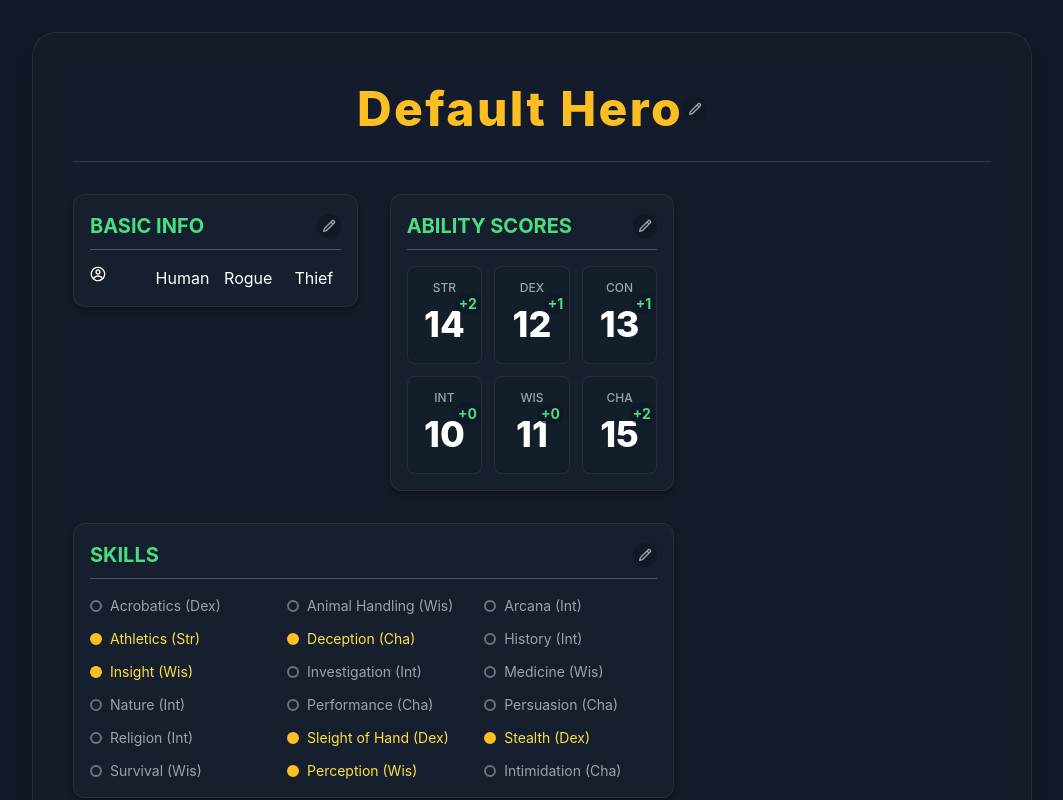
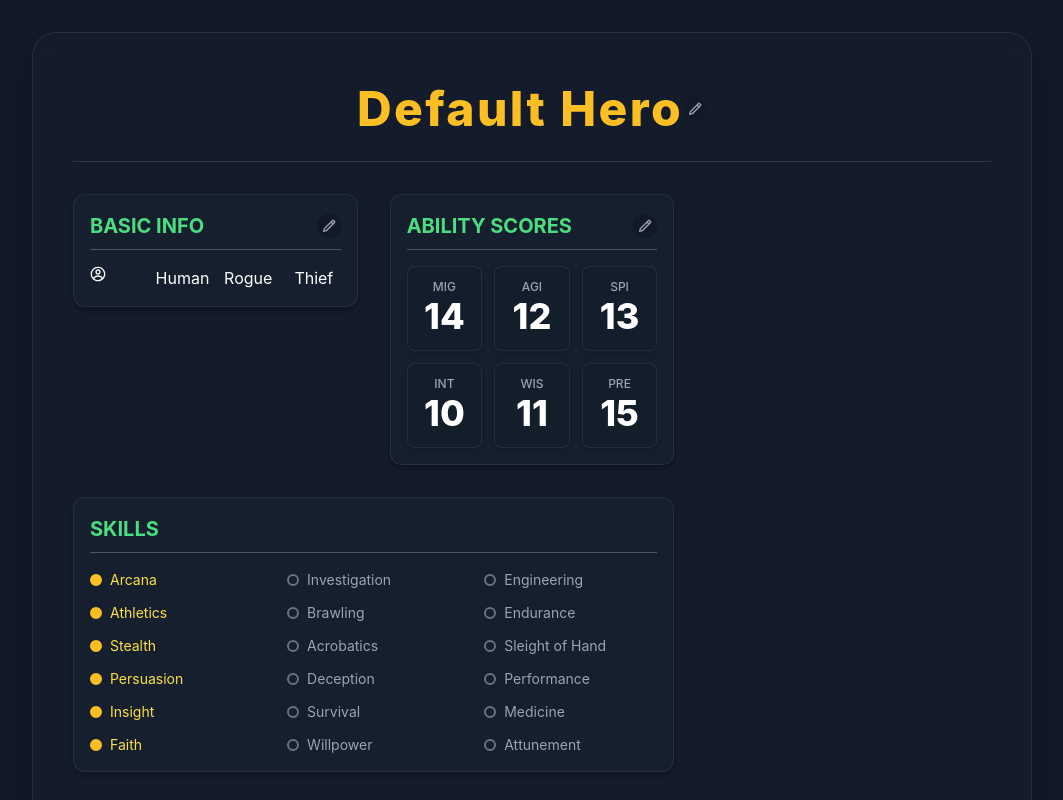
Before and after one commit to Mrpoink/DungeonMaster, a Next.js app in the folder dungeon-master/: page /pages/characterInfo in a window 1280 px wide. Shown: the top 800 px of the page, without its empty margins (108-1171 px from the left). Built offline with nearby package versions, Linux system fonts and the light colour scheme.

Commit message:
updated character sheet

```diff
--- a/dungeon-master/src/app/components/character/characterCreation.tsx
+++ b/dungeon-master/src/app/components/character/characterCreation.tsx
@@ -58,12 +58,12 @@ export default function CharacterCreation() {
             const characterData = {
                 username,
                 ...character,
-                str: character.stats.STRENGTH,
-                dex: character.stats.DEXTERITY,
-                con: character.stats.CONSTITUTION,
-                int: character.stats.INTELLIGENCE,
-                wis: character.stats.WISDOM,
-                cha: character.stats.CHARISMA
+                Might: character.stats.MIGHT,
+                Agility: character.stats.AGILITY,
+                Spirit: character.stats.SPIRIT,
+                Intellect: character.stats.INTELLECT,
+                Wisdom: character.stats.WISDOM,
+                Presence: character.stats.PRESENCE
             };
 
             const response = await fetch('http://localhost:1068/characters', {
@@ -148,7 +148,7 @@ export default function CharacterCreation() {
                                 value={value}
                                 onChange={handleChange}
                                 min="1"
-                                max="20"
+                                max="30"
                             />
                         </div>
                     ))}
--- a/dungeon-master/src/app/components/character/defaultCharacter.tsx
+++ b/dungeon-master/src/app/components/character/defaultCharacter.tsx
@@ -7,32 +7,38 @@ export const DEFAULT_CHARACTER: Character = {
     class: "Rogue",
     subclass: "Thief",
     stats: {
-        STRENGTH: 14,
-        DEXTERITY: 12,
-        CONSTITUTION: 13,
-        INTELLIGENCE: 10,
+        MIGHT: 14,
+        AGILITY: 12,
+        SPIRIT: 13,
+        INTELLECT: 10,
         WISDOM: 11,
-        CHARISMA: 15,
+        PRESENCE: 15,
     },
     skills: {
-        "Acrobatics (Dex)": false,
-        "Animal Handling (Wis)": false,
-        "Arcana (Int)": false,
-        "Athletics (Str)": true,
-        "Deception (Cha)": true,
-        "History (Int)": false,
-        "Insight (Wis)": true,
-        "Investigation (Int)": false,
-        "Medicine (Wis)": false,
-        "Nature (Int)": false,
-        "Performance (Cha)": false,
-        "Persuasion (Cha)": false,
-        "Religion (Int)": false,
-        "Sleight of Hand (Dex)": true,
-        "Stealth (Dex)": true,
-        "Survival (Wis)": false,
-        "Perception (Wis)": true,
-        "Intimidation (Cha)": false,
+        "Arcana": false,
+        "Investigation": false,
+        "Engineering": false,
+
+        "Athletics": false,
+        "Brawling": false,
+        "Endurance": false,
+
+        "Stealth": false,
+        "Acrobatics": false,
+        "Sleight of Hand": false,
+
+        "Persuasion": false,
+        "Deception": false,
+        "Performance": false,
+
+        "Insight": false,
+        "Survival": false,
+        "Medicine": false,
+
+        "Faith": false,
+        "Willpower": false,
+        "Attunement": false,
+
     },
     backstory: "He was a super cool hero or something"
 };
--- a/dungeon-master/src/app/pages/characterInfo/characterInfo.tsx
+++ b/dungeon-master/src/app/pages/characterInfo/characterInfo.tsx
@@ -1,8 +1,7 @@
 'use client'
 
 import { BottomNav } from "@/app/components/nav/nav";
-import { useState } from "react";
-import Character from "@/app/components/character/characterType";
+import { useState, useEffect, Dispatch, SetStateAction } from "react";
 import { DEFAULT_CHARACTER } from "@/app/components/character/defaultCharacter";
 import { BiPencil } from "react-icons/bi";
 import { FaCheck } from "react-icons/fa";
@@ -10,11 +9,55 @@ import { IoClose } from "react-icons/io5";
 import { MdBook } from 'react-icons/md';
 import {CharacterIcon} from "@/app/components/character/characterIcon";
 import SelectIcon from "@/app/components/character/characterIcon";
+import Character from "@/app/components/character/characterType";
 
+const skill_map ={
+    INTELLECT: ['Arcana', 'Investigation', 'Engineering'],
+    MIGHT: ['Athletics', 'Brawling', 'Endurance'],
+    AGILITY: ['Stealth', 'Acrobatics', 'Sleight of Hand'],
+    PRESENCE: ['Persuasion', 'Deception', 'Performance'],
+    WISDOM: ['Insight', 'Survival', 'Medicine'],
+    SPIRIT: ['Faith', 'Willpower', 'Attunement']
+}
 
+const all_skills = Object.values(skill_map).flat();
+const thresholds = { lvl1: 10, lvl2: 20, lvl3:25 }
+const maxScore = 120;
 
+const updateProficiencies = (currentStats: { [x: string]: number; }, setCharacterData: Dispatch<SetStateAction<Character>>) =>{
+    let skillsToGrant: { [key: string]: boolean } = {};
 
-// --- HELPER COMPONENTS ---
+    (Object.keys(skill_map) as (keyof typeof skill_map)[]).forEach((abilityKey) => {
+        const score = currentStats[abilityKey] || 0;
+        const governedSkills = skill_map[abilityKey];
+
+        let skillsGranted = 0;
+
+        if (score >= thresholds.lvl3){
+            skillsGranted = 3;
+        } else if (score >= thresholds.lvl2){
+            skillsGranted = 2;
+        } else if (score >= thresholds.lvl1){
+            skillsGranted = 1;
+        }
+        governedSkills.forEach((skill: string, index: number) => {
+            skillsToGrant[skill] = index < skillsGranted;
+        });
+    });
+
+    setCharacterData((prevCharacter) => {
+        const newSkillsState = {
+            ...prevCharacter.skills,
+            ...skillsToGrant
+        };
+        return {
+            ...prevCharacter,
+            skills: newSkillsState
+        };
+    });
+
+}
+
 const EditInput = (props: React.InputHTMLAttributes<HTMLInputElement>) => (
     <input
         className="edit-input"
@@ -22,33 +65,30 @@ const EditInput = (props: React.InputHTMLAttributes<HTMLInputElement>) => (
     />
 );
 
-const AbilityScore = ({ name, score }: { name: string, score: number }) => {
-    const modifier = Math.floor((score - 10) / 2);
-    const modString = modifier >= 0 ? `+${modifier}` : modifier.toString();
-
+const AbilityScore = ({ name, score }: { name: string; score: number }) => {
     return (
-        <div className="ability-score-display">
-            <span className="ability-label">{name.substring(0, 3)}</span>
-            <div className="relative mt-1">
-                <span className="ability-score">{score}</span>
-                <span className="ability-mod">
-                    {modString}
-                </span>
+        <div className="flex flex-col items-center justify-center p-3 bg-gray-700/70 rounded-xl border border-gray-600 shadow-md ability-score-display">
+            <span className="text-xs uppercase font-bold text-yellow-400 mb-1 ability-label">{name.substring(0, 3)}</span>
+            <div className="relative mt-1 flex flex-col items-center">
+                <span className="text-3xl font-extrabold text-white ability-score">{score}</span>
             </div>
         </div>
     );
 };
 
-
  // --- MAIN COMPONENT ---
  export default function CharacterInfo() {
     const [characterData, setCharacterData] = useState(DEFAULT_CHARACTER);
+
+    useEffect(() => {
+        updateProficiencies(characterData.stats, setCharacterData);
+    }, [characterData.stats]);
+
 
     // --- EDITING STATES ---
     const [isEditingName, setIsEditingName] = useState(false);
     const [isEditingBasic, setIsEditingBasic] = useState(false);
     const [isEditingStats, setIsEditingStats] = useState(false);
-    const [isEditingSkills, setIsEditingSkills] = useState(false);
     const [isEditingBackstory, setIsEditingBackstory] = useState(false);
 
     // Temporary form states
@@ -57,10 +97,12 @@ const AbilityScore = ({ name, score }: { name: string, score: number }) => {
     const [tempClass, setTempClass] = useState(characterData.class);
     const [tempSubclass, setTempSubclass] = useState(characterData.subclass);
     const [tempStats, setTempStats] = useState(characterData.stats);
-    const [tempSkills, setTempSkills] = useState(characterData.skills);
     const [tempBackstory, setTempBackstory] = useState(characterData.backstory);
     const [tempIcon, setTempIcon] = useState(0);
 
+    const [validationMessage, setValidationMessage] = useState('')
+    const totalScore = Object.values(tempStats).reduce((sum,score) => sum + (Number(score) || 0), 0)
+    const pointsRemaining = maxScore-totalScore
 
     // --- SAVE HANDLERS ---
     const handleSaveName = () => {
@@ -69,25 +111,31 @@ const AbilityScore = ({ name, score }: { name: string, score: number }) => {
     };
 
     const handleSaveBasic = () => {
-        setCharacterData(prev => ({ ...prev, icon: tempIcon }));
-        setCharacterData(prev => ({ ...prev, race: tempRace }));
-        setCharacterData(prev => ({ ...prev, class: tempClass }));
-        setCharacterData(prev => ({ ...prev, subclass: tempSubclass }));
+        setCharacterData(prev => ({
+            ...prev,
+            icon: tempIcon,
+            race: tempRace,
+            class: tempClass,
+            subclass: tempSubclass
+         }));
         setIsEditingBasic(false);
     }
 
     const handleSaveStats = () => {
+        setValidationMessage('');
         const savedStats = Object.fromEntries(
-            Object.entries(tempStats).map(([key, value]) => [key, parseInt(value as any) || 0])
-        ) as Character['stats'];
+            Object.entries(tempStats).map(([key, value]) => [key, Number(value) || 0])
+        );
+        const newTotalScore = Object.values(savedStats).reduce((sum,score) => sum + (Number(score) || 0), 0);
+         if (newTotalScore > maxScore){
+            setValidationMessage('Total ability score (${newTotalScore}) cannot exceed maxium limit of (${maxScore}).');
+            return;
+         }
+
         setCharacterData(prev => ({ ...prev, stats: savedStats }));
         setIsEditingStats(false);
     };
 
-    const handleSaveSkills = () => {
-        setCharacterData(prev => ({ ...prev, skills: tempSkills }));
-        setIsEditingSkills(false);
-    };
 
     const handleSaveBackstory = () => {
         setCharacterData(prev => ({ ...prev, backstory: tempBackstory }));
@@ -201,32 +249,38 @@ const AbilityScore = ({ name, score }: { name: string, score: number }) => {
                         <h3 className="heading-text">Edit Ability Scores</h3>
                         <div className="edit-controls">
                             <button onClick={handleSaveStats} className="edit-save-btn"><FaCheck className="w-5 h-5" /></button>
-                            <button onClick={() => setIsEditingStats(false)} className="edit-cancel-btn"><IoClose className="w-5 h-5" /></button>
+                            <button onClick={() => {setIsEditingStats(false); setValidationMessage('')}} className="edit-cancel-btn"><IoClose className="w-5 h-5" /></button>
                         </div>
+                    </div>
+                    {validationMessage && (
+                        <div className="p-3 mb-4 text-sm font-medium text-red-100 bg-red-800/70 rounded-lg">
+                            {validationMessage}
+                        </div>
+                    )}
+                    <div className="mb-4 p-3 bg-gray-700 rounded-lg flex justify-between items-center text-sm font-semibold">
+                        <span className="text-gray-300">Total Score: <span className="text-yellow-400">{totalScore}</span> / {maxScore}</span>
+                        <span className={`font-bold ${pointsRemaining >= 0 ? 'text-green-400' : 'text-red-400'}`}>
+                            {pointsRemaining >= 0 ? `Remaining: ${pointsRemaining}` : `Over Limit: ${Math.abs(pointsRemaining)}`}
+                        </span>
                     </div>
                     <div className="ability-scores-grid">
                         {Object.entries(tempStats).map(([name, score]) => {
-                            const modifier = Math.floor((parseInt(score as any) || 0) - 10) / 2;
-                            const modString = modifier >= 0 ? `+${modifier}` : modifier.toString();
-
                             return (
                                 <div key={name} className="flex flex-col items-start">
-                                    <label className="text-sm uppercase font-medium text-gray-400 mb-1">{name} ({modString})</label>
+                                    <label className="text-sm uppercase font-medium text-gray-400 mb-1">{name}</label>
                                     <EditInput
+                                        name={name}
                                         type="number"
                                         min="1"
                                         max="30"
                                         value={score}
                                         onChange={(e) => {
                                           const { name, value } = e.target;
-
-                                          // Convert the string value to a number using Number()
                                           const newValue = Number(value);
-
 
                                           setTempStats(prev => ({
                                           ...prev,
-                                          [name]: newValue // newValue is now guaranteed to be a 'number'
+                                          [name]: newValue
                                           }));
 
                                         }}
@@ -244,7 +298,10 @@ const AbilityScore = ({ name, score }: { name: string, score: number }) => {
                 <div className="heading-with-edit border-b border-gray-700 pb-2">
                     <h3 className="heading-text">ABILITY SCORES</h3>
                     <button
-                        onClick={() => {setTempStats(characterData.stats); setIsEditingStats(true);}}
+                        onClick={() => {
+                            setTempStats(characterData.stats);
+                            setIsEditingStats(true);
+                        }}
                         className="edit-button"
                         title="Edit Stats"
                     >
@@ -253,7 +310,7 @@ const AbilityScore = ({ name, score }: { name: string, score: number }) => {
                 </div>
                 <div className="ability-scores-grid">
                     {Object.entries(characterData.stats).map(([name, score]) => (
-                        <AbilityScore key={name} name={name} score={score as number} />
+                        <AbilityScore key={name} name={name} score={score} />
                     ))}
                 </div>
             </div>
@@ -261,35 +318,6 @@ const AbilityScore = ({ name, score }: { name: string, score: number }) => {
     };
 
     const renderSkills = () => {
-        if (isEditingSkills) {
-            return (
-                <div className="content-block">
-                    <div className="heading-with-edit">
-                        <h3 className="heading-text">Edit Skills</h3>
-                        <div className="edit-controls">
-                            <button onClick={handleSaveSkills} className="edit-save-btn"><FaCheck className="w-5 h-5" /></button>
-                            <button onClick={() => setIsEditingSkills(false)} className="edit-cancel-btn"><IoClose className="w-5 h-5" /></button>
-                        </div>
-                    </div>
-                    <div className="skills-grid">
-                        {Object.entries(tempSkills).map(([skillName, isProficient]) => (
-                            <div key={skillName} className="flex items-center space-x-3">
-                                <label className="relative inline-flex items-center cursor-pointer">
-                                    <input
-                                        type="checkbox"
-                                        checked={isProficient}
-                                        onChange={(e) => setTempSkills(prev => ({ ...prev, [skillName]: e.target.checked }))}
-                                        className="sr-only peer"
-                                    />
-                                    <div className="w-9 h-5 bg-gray-600 peer-focus:outline-none peer-focus:ring-2 peer-focus:ring-yellow-300 rounded-full peer peer-checked:after:translate-x-full rtl:peer-checked:after:-translate-x-full peer-checked:after:border-white after:content-[''] after:absolute after:top-[2px] after:start-[2px] after:bg-white after:border-gray-300 after:border after:rounded-full after:h-4 after:w-4 after:transition-all peer-checked:bg-yellow-500"></div>
-                                </label>
-                                <span className="text-sm text-gray-200">{skillName.split(' ')[0]}</span>
-                            </div>
-                        ))}
-                    </div>
-                </div>
-            );
-        }
 
         return (
             <div className="content-block relative">
@@ -297,16 +325,12 @@ const AbilityScore = ({ name, score }: { name: string, score: number }) => {
                     <h3 className="heading-text">
                         SKILLS
                     </h3>
-                    <button
-                        onClick={() => {setTempSkills(characterData.skills); setIsEditingSkills(true);}}
-                        className="edit-button"
-                        title="Edit Skills"
-                    >
-                        <BiPencil className="w-4 h-4" />
-                    </button>
+
                 </div>
                 <div className="skills-grid">
-                    {Object.entries(characterData.skills).map(([skillName, isProficient]) => (
+                    {all_skills.map((skillName) => {
+                        const isProficient = !!characterData.skills[skillName];
+                        return (
                             <div
                                 key={skillName}
                                 className={`skill-item ${isProficient ? 'skill-proficient' : 'skill-not-proficient'}`}
@@ -314,7 +338,8 @@ const AbilityScore = ({ name, score }: { name: string, score: number }) => {
                                 <div className="skill-indicator"></div>
                                 <span>{skillName}</span>
                             </div>
-                    ))}
+                        )
+                    })}
                 </div>
             </div>
         );
@@ -400,12 +425,12 @@ const AbilityScore = ({ name, score }: { name: string, score: number }) => {
                                     race: characterData.race,
                                     class: characterData.class,
                                     subclass: characterData.subclass,
-                                    str: characterData.stats.STRENGTH,
-                                    dex: characterData.stats.DEXTERITY,
-                                    con: characterData.stats.CONSTITUTION,
-                                    int: characterData.stats.INTELLIGENCE,
-                                    wis: characterData.stats.WISDOM,
-                                    cha: characterData.stats.CHARISMA,
+                                    might: characterData.stats.MIGHT,
+                                    agility: characterData.stats.AGILITY,
+                                    spirit: characterData.stats.SPIRIT,
+                                    intellect: characterData.stats.INTELLECT,
+                                    wisdom: characterData.stats.WISDOM,
+                                    presence: characterData.stats.PRESENCE,
                                     backstory: characterData.backstory
                                 };
 
```
Lines whose indentation alone changed are shown as unchanged.
